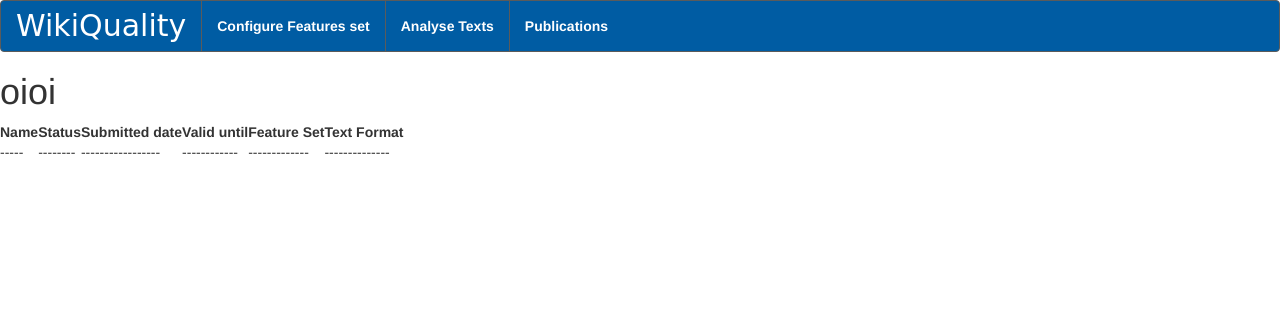
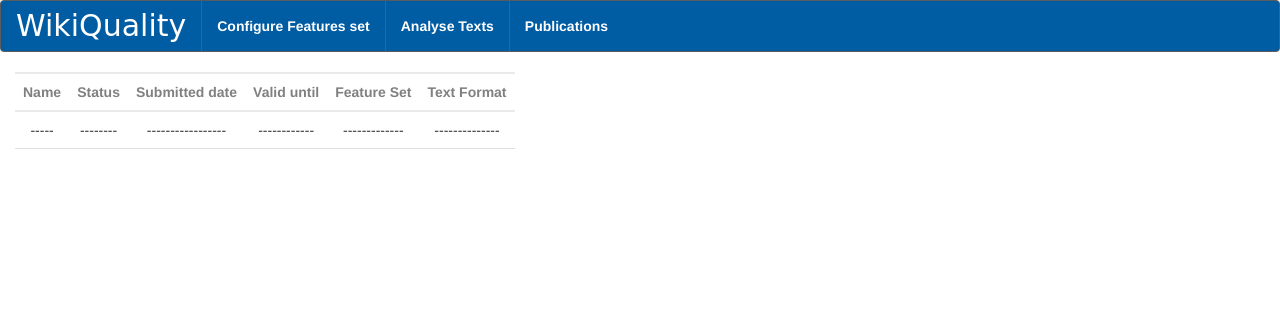
Before and after one commit to daniel-hasan/webfeatures, a Django app: a page that uses wiki-quality-web/templates/content/dataset_list.html in a window 1280 px wide. Shown: the top 312 px of the page. Run offline with Django 3.2, Linux system fonts and the light colour scheme; parts of the project's set-up code (start-up, migrations or seed data) failed here and were passed over; some libraries are stand-ins or nearby versions; some web fonts are replaced.

Commit message:
Estilização da tabela do extract Features

```diff
--- a/wiki-quality-web/templates/content/dataset_list.html
+++ b/wiki-quality-web/templates/content/dataset_list.html
@@ -2,7 +2,6 @@
 
 
 {% block content %}
-	<h1>oioi</h1>
 
 	<table>
 			<thead>
--- a/wiki-quality-web/wqual/static/css/wikiQuality.css
+++ b/wiki-quality-web/wqual/static/css/wikiQuality.css
@@ -38,3 +38,22 @@ div.navbar-header>a.navbar-brand {
 div.navbar-header>a.navbar-brand:hover {
 	color: white;
 }
+
+table {
+	margin-left: 15px;
+}
+
+th, td {
+	padding: 8px;
+}
+
+th {
+	color: grey;
+	border-top: 2px solid rgb(234, 234, 234);
+	border-bottom: 2px solid rgb(234, 234, 234);
+}
+
+td {
+	text-align: center;
+	border-bottom: 1px solid rgb(224, 224, 224);
+}
```
